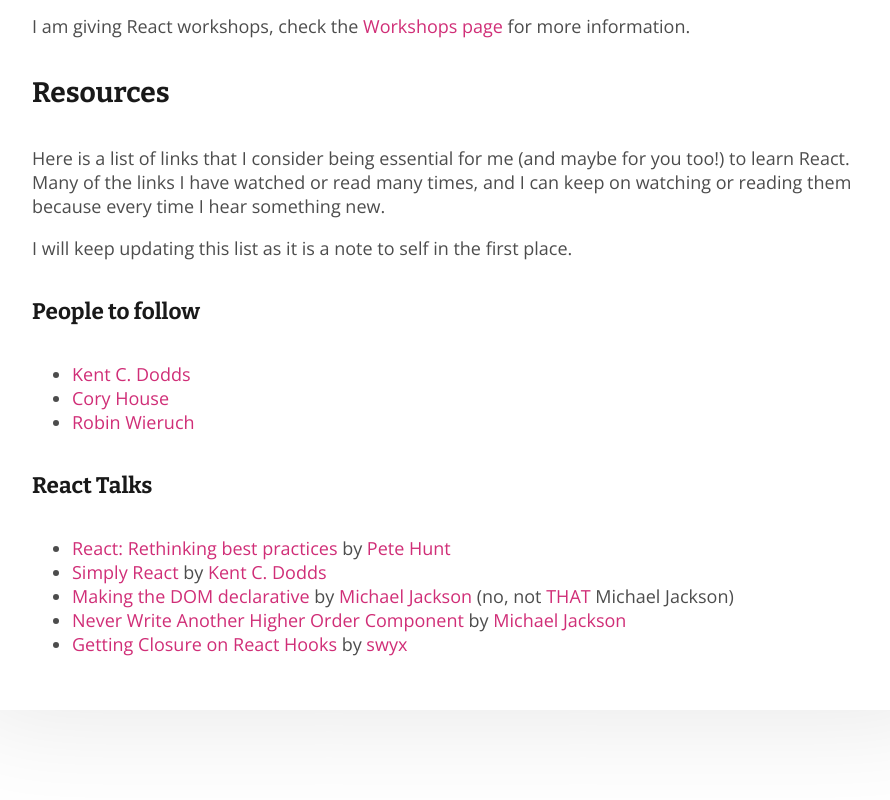
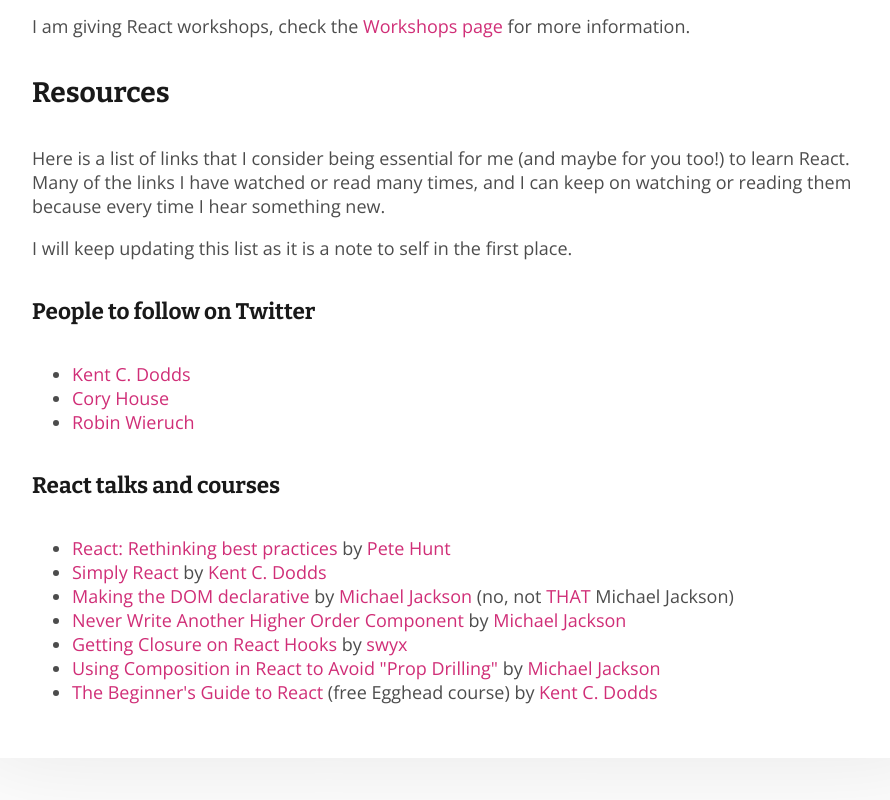
Before and after one commit to bouwe77/bouwe77.github.io, a Gatsby site: page /react in a window 1280 px wide. Shown: the part 645-1445 px from the top of the page, without its empty margins (180-1070 px from the left). Built offline with nearby package versions, Linux system fonts and the light colour scheme; Gatsby itself is replaced by a stand-in of ours.

Commit message:
Updated links

```diff
--- a/src/pages/react.mdx
+++ b/src/pages/react.mdx
@@ -28,19 +28,21 @@
 
 I will keep updating this list as it is a note to self in the first place.
 
-##### People to follow
+##### People to follow on Twitter
 
 - [Kent C. Dodds]
 - [Cory House]
 - [Robin Wieruch]
 
-##### React Talks
+##### React talks and courses
 
 - [React: Rethinking best practices] by [Pete Hunt]
 - [Simply React] by [Kent C. Dodds]
 - [Making the DOM declarative] by [Michael Jackson] (no, not [THAT] Michael Jackson)
 - [Never Write Another Higher Order Component] by [Michael Jackson]
 - [Getting Closure on React Hooks] by [swyx]
+- [Using Composition in React to Avoid "Prop Drilling"] by [Michael Jackson]
+- [The Beginner's Guide to React] (free Egghead course) by [Kent C. Dodds]
 
 [kent c. dodds]: https://twitter.com/kentcdodds
 [cory house]: https://twitter.com/housecor
@@ -54,3 +56,5 @@
 [that]: https://michaeljackson.com
 [never write another higher order component]: https://youtu.be/BcVAq3YFiuc
 [simply react]: https://youtu.be/AiJ8tRRH0f8
+[Using Composition in React to Avoid "Prop Drilling"]: https://youtu.be/3XaXKiXtNjw
+[The Beginner's Guide to React]: https://egghead.io/courses/the-beginner-s-guide-to-react
```
